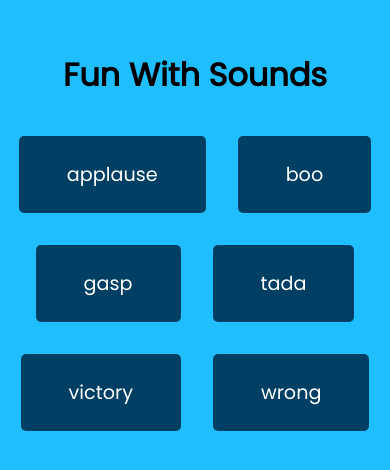
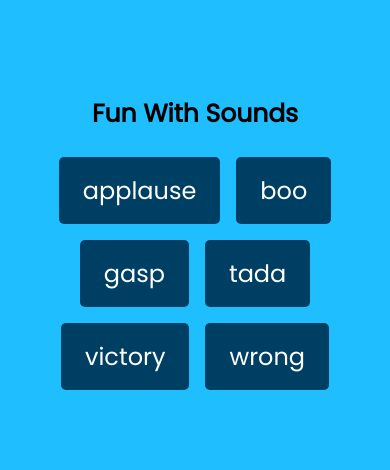
Before and after one commit to Shahbaaz92/audienceSound, a plain HTML site: page index.html in a window 390 px wide. Shown: the part 184-654 px from the top of the page. Drawn offline with Linux system fonts and the light colour scheme.

Commit message:
Update styles.css

```diff
--- a/styles.css
+++ b/styles.css
@@ -36,3 +36,17 @@ body {
 .btn:focus {
   outline: none;
 }
+
+/**Media Query**/
+@media screen and (max-width: 500px) {
+  h1 {
+    font-size: 25px;
+  }
+  .btn {
+    margin: 0.5rem;
+    padding: 1rem 1.5rem;
+    font-size: 1.5rem;
+    font-family: inherit;
+    cursor: pointer;
+  }
+}
```
